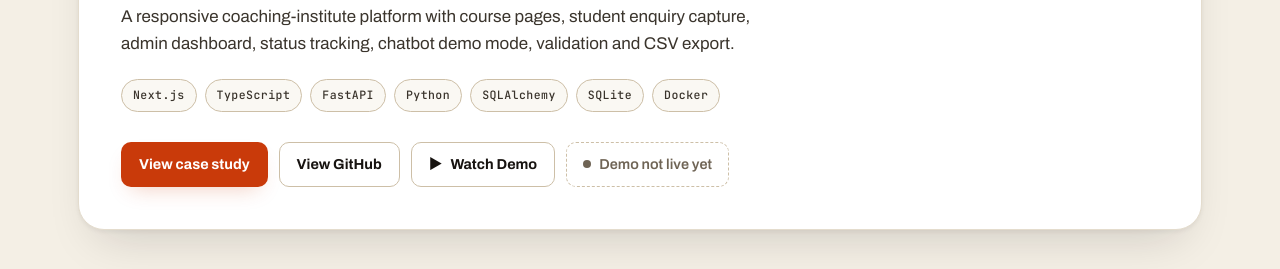
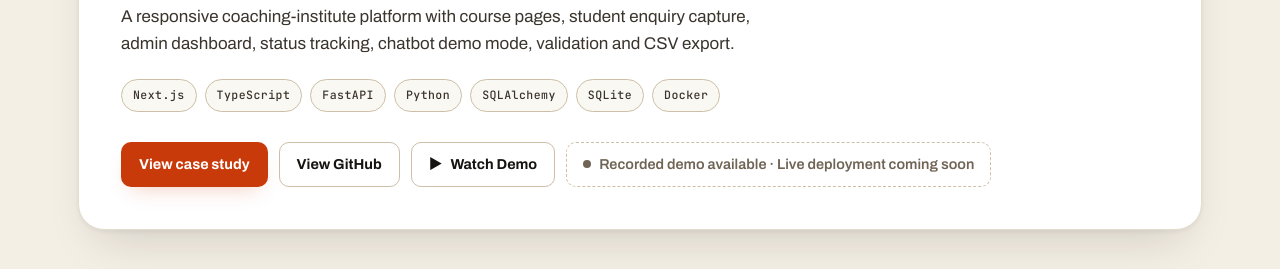
Before and after one commit to MK7417-ceo/portfolio, a plain HTML site: page index.html in a window 1280 px wide. Shown: the part 2927-3196 px from the top of the page. Drawn offline with Linux system fonts and the light colour scheme.

Commit message:
Text fix: 'Recorded demo available · Live deployment coming soon' on EduRise card

```diff
--- a/index.html
+++ b/index.html
@@ -696,7 +696,7 @@
                 <a class="btn btn-primary btn-sm" href="#case-edurise">View case study</a>
                 <a class="btn btn-ghost btn-sm" href="https://github.com/MK7417-ceo/edurise-academy" target="_blank" rel="noopener">View GitHub</a>
                 <a class="btn btn-ghost btn-sm" href="#demo-edurise"><span aria-hidden="true">▶</span> Watch Demo</a>
-                <span class="demo-off" title="Deployment is not live yet"><span class="dot"></span> Demo not live yet</span>
+                <span class="demo-off" title="Recorded demo is available; live deployment is coming soon"><span class="dot"></span> Recorded demo available · Live deployment coming soon</span>
               </div>
             </div>
           </article>
```
